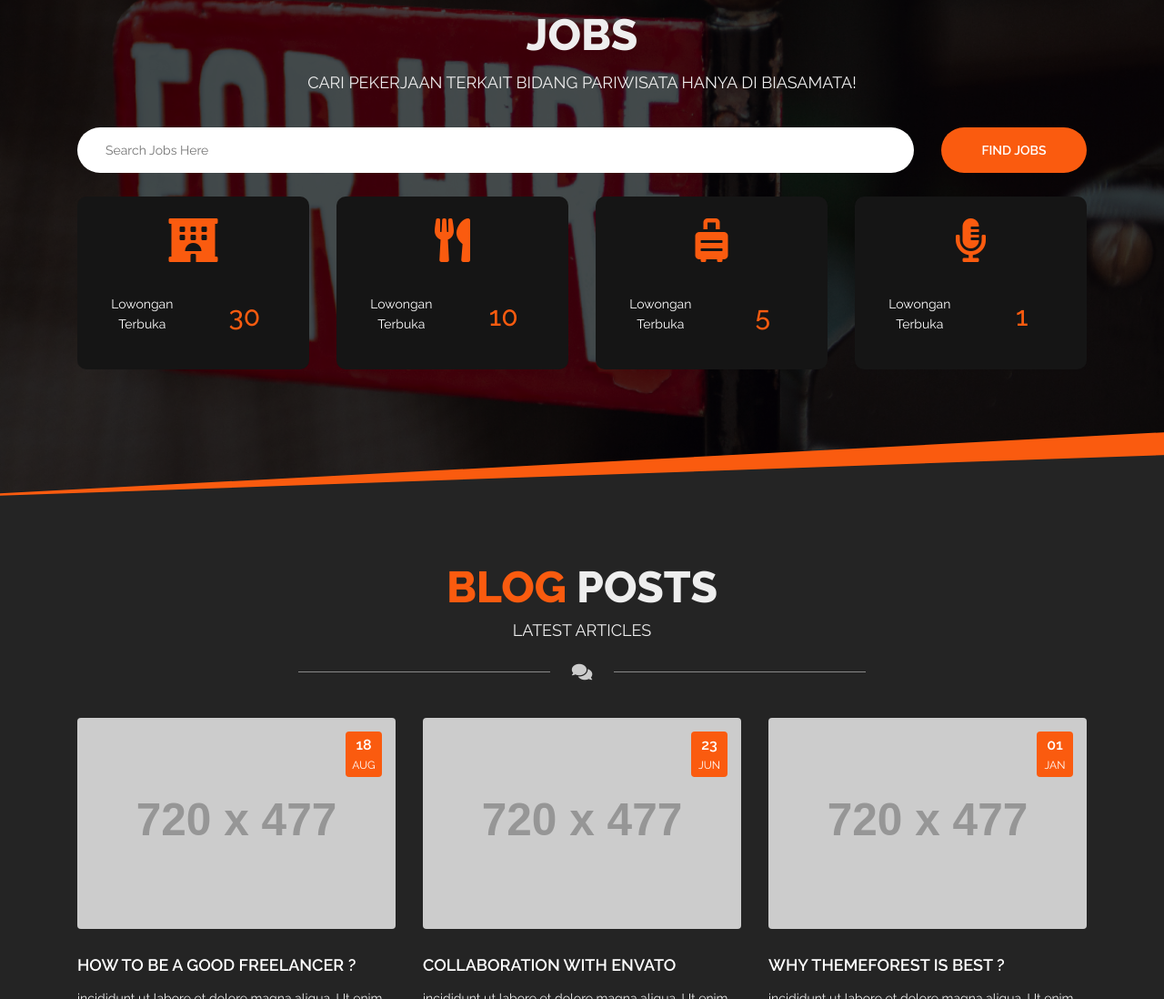
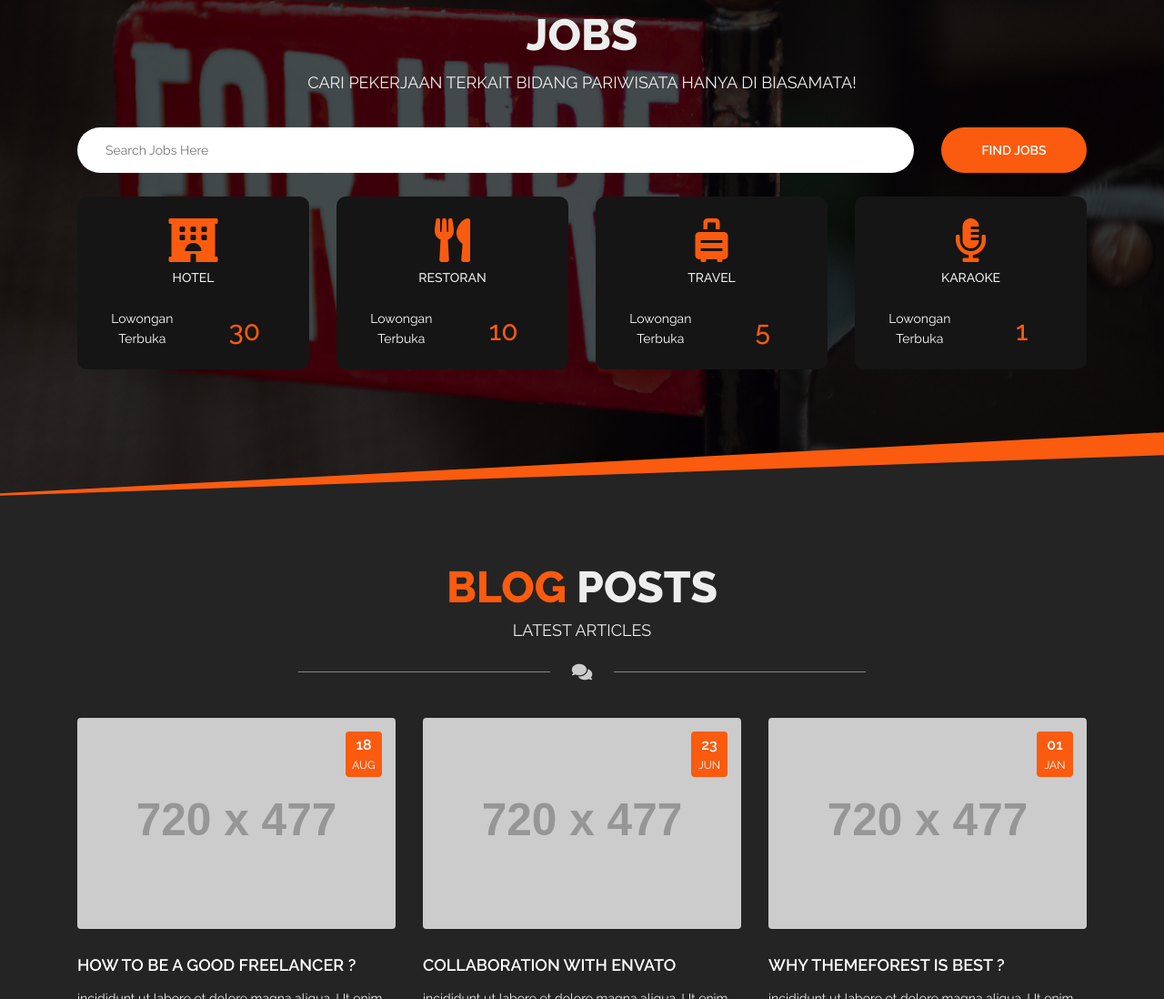
Before and after one commit to RifalAl/neo_biasamata, a plain HTML site: page index.html in a window 1280 px wide. Shown: the part 2265-3363 px from the top of the page at 91% size. Drawn offline with Linux system fonts and the light colour scheme; some packages are replaced by stand-ins of ours; placeholder pictures from the web are drawn by us.

Commit message:
Tambahan tex dibawah icon jobs

```diff
--- a/index.html
+++ b/index.html
@@ -292,6 +292,7 @@
                                 <div  class="job_card row">
                                     <div class="col-12">
                                         <i class="job_card_icon fa fa-hotel"></i>
+                                        <h5 style="margin-top:10px">Hotel</h5>
                                     </div>
                                     <div class="col-6">
                                         Lowongan Terbuka
@@ -305,6 +306,7 @@
                                 <div class="job_card row">
                                     <div class="col-12">
                                         <i class="job_card_icon fa fa-utensils"></i>
+                                         <h5 style="margin-top:10px">Restoran</h5>
                                     </div>
                                     <div class="col-6">
                                         Lowongan Terbuka
@@ -318,6 +320,7 @@
                                 <div class="job_card row">
                                     <div class="col-12">
                                         <i class="job_card_icon fa fa-suitcase-rolling"></i>
+                                         <h5 style="margin-top:10px">Travel</h5>
                                     </div>
                                     <div class="col-6">
                                         Lowongan Terbuka
@@ -331,6 +334,7 @@
                                 <div class="job_card row">
                                     <div class="col-12">
                                         <i class="job_card_icon fa fa-microphone-alt"></i>
+                                         <h5 style="margin-top:10px">Karaoke</h5>
                                     </div>
                                     <div class="col-6">
                                         Lowongan Terbuka
```
